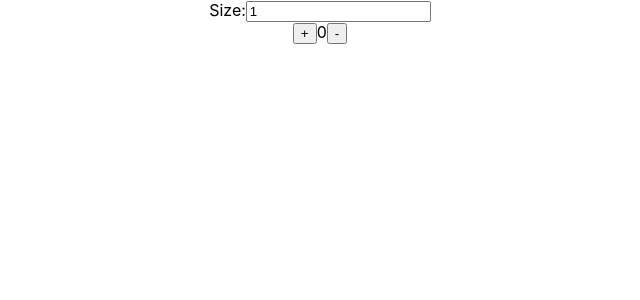
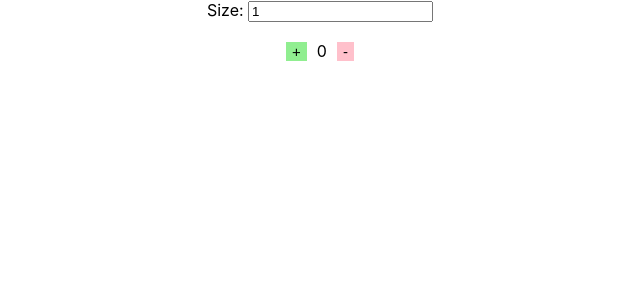
Before and after one commit to magluar/tw-react-counter, a React (Create React App) app: page / in a window 1280 px wide. Shown: the top 300 px of the page, without its empty margins (320-960 px from the left). Built offline with nearby package versions, Linux system fonts and the light colour scheme.

Commit message:
[counter][magluar] feat: add styles

```diff
--- a/src/App.js
+++ b/src/App.js
@@ -1,8 +1,9 @@
 import MultipleCounter from "./components/MultipleCounter";
+import "../src/App.css"
 
 function App() {
   return (
-    <div className="App" align = "center">
+    <div className="App">
       <MultipleCounter></MultipleCounter>
     </div>
   );
--- a/src/components/Counter.js
+++ b/src/components/Counter.js
@@ -13,10 +13,10 @@ function Counter() {
     }
 
     return (
-        <div>
-            <button onClick={increase}>+</button>
+        <div className="counter">
+            <button onClick={increase} id="button1">+</button>
             <span>{number}</span>
-            <button onClick={decrease}>-</button>
+            <button onClick={decrease} id="button2">-</button>
         </div>
     )
 }
--- a/src/components/CounterGroup.js
+++ b/src/components/CounterGroup.js
@@ -1,4 +1,5 @@
 import Counter from "./Counter"
+import "../styles/Counter.css"
 
 function CounterGroup(props) {
 
--- a/src/components/CounterSizeGenerator.js
+++ b/src/components/CounterSizeGenerator.js
@@ -11,7 +11,7 @@ function CounterSizeGenerator(props) {
 
     return(
         <div>
-            <span>Size:</span>
+            <span>Size: </span>
             <input type="number" min="0" value={size} onChange={handleChangeSize}></input>
         </div>
     )
--- /dev/null
+++ b/src/styles/Counter.css
@@ -0,0 +1,26 @@
+.counter {
+    margin: 10px;
+}
+
+#button1 {
+    background-color: lightgreen;
+}
+
+#button1:hover {
+    background:green;
+}
+
+#button2 {
+    background-color: pink;
+}
+
+#button2:hover {
+    background-color: red;
+}
+
+button {
+    margin: 10px;
+    display: inline-block;
+    border: none;
+    font-size: 15px;
+}
```
Also changed, not shown: src/styles/CounterSizeGenerator.css (added).
